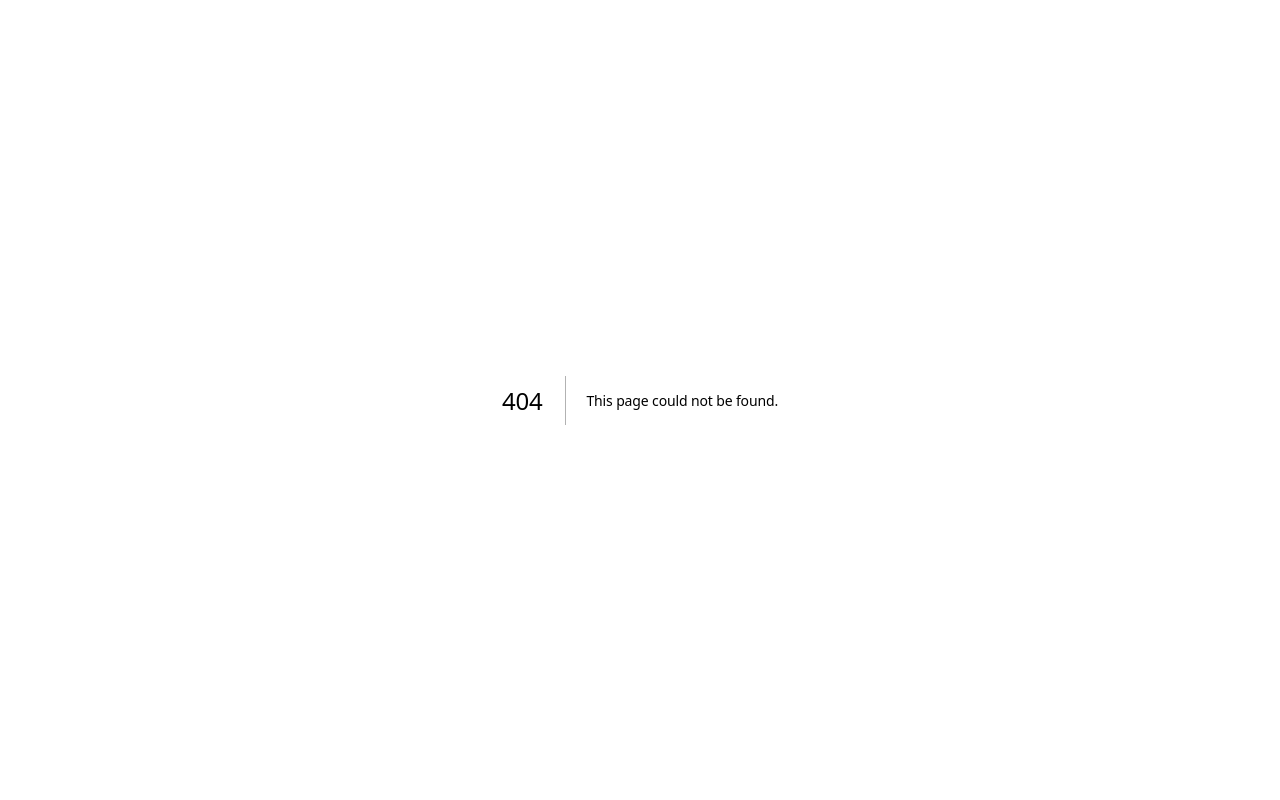
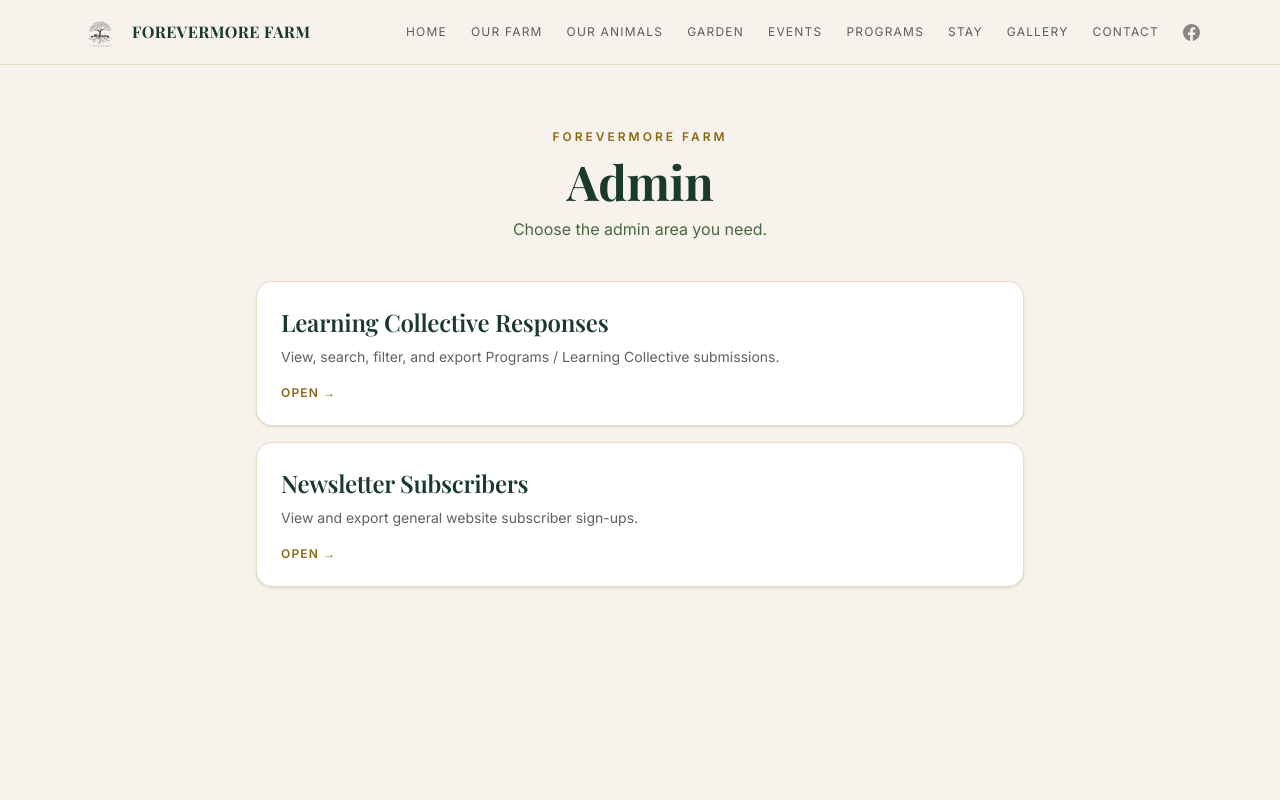
Before and after one commit to forevermore3333/forevermorefarm-website, a Next.js app: page /admin in a window 1280 px wide. Before the commit this address had no page. Shown: the top 800 px of the page. Built offline with nearby package versions, Linux system fonts and the light colour scheme; a web font is replaced by a local one.

Commit message:
Add Forevermore admin landing page

```diff
--- /dev/null
+++ b/src/app/(site)/admin/page.tsx
@@ -0,0 +1,42 @@
+import Link from 'next/link'
+
+const adminLinks = [
+  {
+    href: '/admin/learning-collective',
+    title: 'Learning Collective Responses',
+    description: 'View, search, filter, and export Programs / Learning Collective submissions.',
+  },
+  {
+    href: '/admin/subscribers',
+    title: 'Newsletter Subscribers',
+    description: 'View and export general website subscriber sign-ups.',
+  },
+]
+
+export default function AdminPage() {
+  return (
+    <div className="min-h-screen bg-[#F7F3EC] px-4 py-16">
+      <div className="max-w-3xl mx-auto">
+        <div className="text-center mb-10">
+          <p className="text-xs tracking-[0.25em] uppercase text-[#8B6914] font-semibold mb-3">Forevermore Farm</p>
+          <h1 className="font-serif text-4xl md:text-5xl font-bold text-[#1B3A2D] tracking-tight">Admin</h1>
+          <p className="text-[#4A6741] mt-3">Choose the admin area you need.</p>
+        </div>
+
+        <div className="grid gap-4">
+          {adminLinks.map((link) => (
+            <Link
+              key={link.href}
+              href={link.href}
+              className="block rounded-2xl bg-white p-6 shadow hover:shadow-lg border border-[#E9DDC8] transition-shadow"
+            >
+              <h2 className="font-serif text-2xl font-semibold text-[#1B3A2D] mb-2">{link.title}</h2>
+              <p className="text-[#1C1C1C]/70 text-sm leading-relaxed">{link.description}</p>
+              <p className="text-[#8B6914] text-xs font-semibold uppercase tracking-widest mt-4">Open →</p>
+            </Link>
+          ))}
+        </div>
+      </div>
+    </div>
+  )
+}
```
